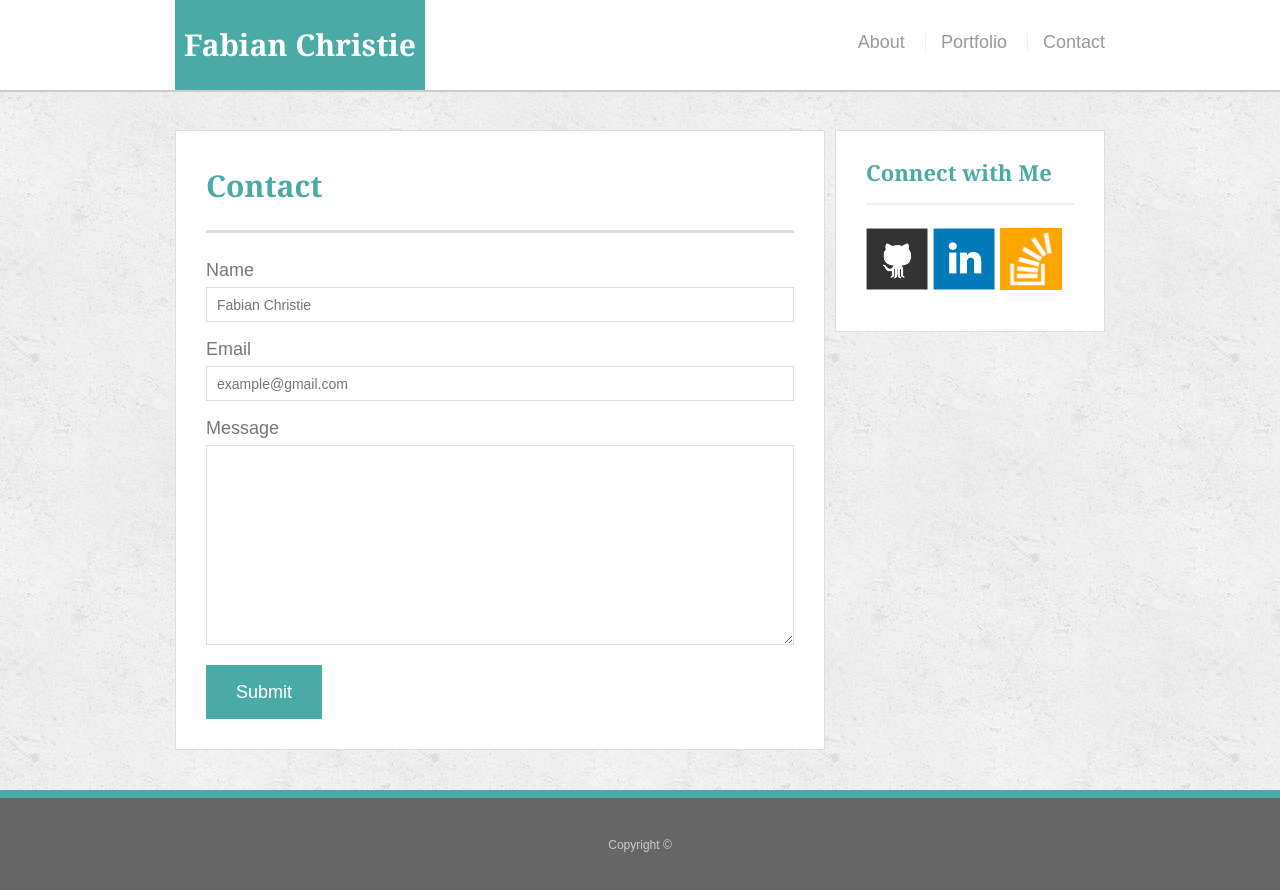
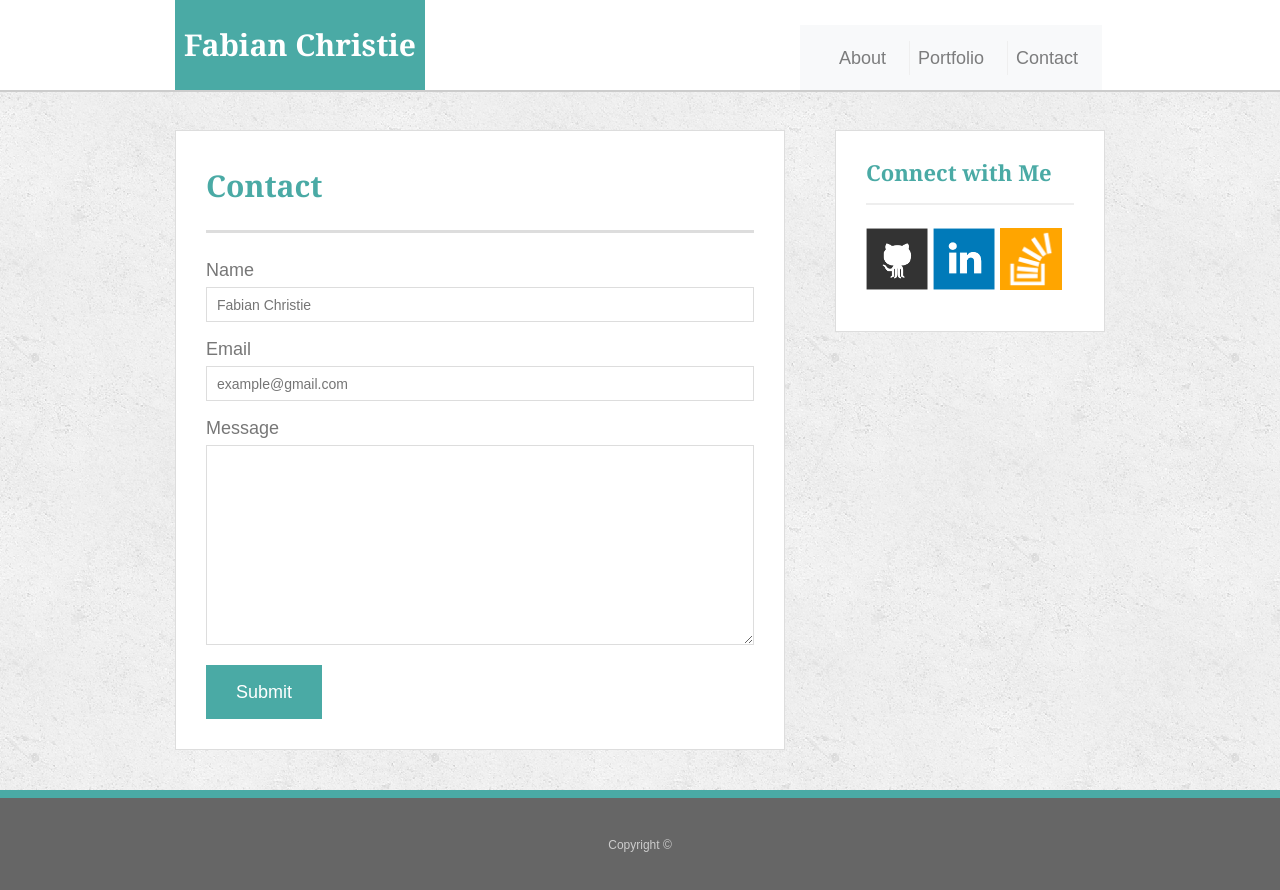
Before and after one commit to fabidali/Bootstrap-Portfolio, a plain HTML site: page contact.html in a window 1280 px wide. Drawn offline with nearby package versions, Linux system fonts and the light colour scheme.

Commit message:
Update contact.html

```diff
--- a/contact.html
+++ b/contact.html
@@ -3,27 +3,46 @@
 
 <head>
   <meta charset="UTF-8">
-  <link rel="stylesheet" href="https://maxcdn.bootstrapcdn.com/bootstrap/4.0.0-alpha.6/css/bootstrap.min.css" integrity="sha384-rwoIResjU2yc3z8GV/NPeZWAv56rSmLldC3R/AZzGRnGxQQKnKkoFVhFQhNUwEyJ" crossorigin="anonymous">
+  <meta name="viewport" content="width=device-width, initial-scale=1">
+  <title>Contact | Fabian Christie</title>
+  <link rel="stylesheet" href="https://maxcdn.bootstrapcdn.com/bootstrap/4.0.0/css/bootstrap.min.css" integrity="sha384-Gn5384xqQ1aoWXA+058RXPxPg6fy4IWvTNh0E263XmFcJlSAwiGgFAW/dAiS6JXm" crossorigin="anonymous">
   <link rel="stylesheet" type="text/css" href="assets/css/reset.css">
   <link rel="stylesheet" type="text/css" href="assets/css/style.css">
-  <title>Contact | Fabian Christie</title>
 </head>
 
 <body>
 
-  <header id="masthead">
+<header id="masthead">
     <div class="container">
-      <a href="index.html" id="logo">Fabian Christie</a>
-      <nav>
-        <a href="index.html">About</a>
-        <a href="portfolio.html">Portfolio</a>
-        <a href="contact.html">Contact</a>
-      </nav>
+      <!-- classes defined for devices varying in different sizes -->
+      <div class="row">
+        <div class="col-md-8 col-lg-8">
+          <a href="index.html" id="logo">Fabian Christie</a>
+        </div>
+
+
+      <nav class="navbar navbar-expand-lg navbar-light bg-light">
+
+  <button class="navbar-toggler" type="button" data-toggle="collapse" data-target="#navbarNavAltMarkup" aria-controls="navbarNavAltMarkup" aria-expanded="false" aria-label="Toggle navigation">
+    <span class="navbar-toggler-icon"></span>
+  </button>
+  <div class="collapse navbar-collapse" id="navbarNavAltMarkup">
+    <div class="navbar-nav">
+
+      <a class="nav-item nav-link" href="index.html">About <span class="sr-only">(current)</span></a>
+      <a class="nav-item nav-link" href="portfolio.html">Portfolio</a>
+      <a class="nav-item nav-link" href="contact.html">Contact</a>
     </div>
-  </header>
+  </div>
+</nav>
+</div>
+</div>
+</header>
 
   <div id="main-container" class="container">
-    <section class="main-section">
+    <div class="row">
+      <div class="col-sm-12 col-md-8">
+      <section class="main-section">
       <h1>Contact</h1>
 
       <form id="contact-form">
@@ -45,6 +64,8 @@
       </form>
 
     </section>
+      </div>
+      <div class=" col-sm-12 col-md-4">
 
     <section class="sidebar">
       <div id="connect">
@@ -56,7 +77,11 @@
       </div>
     </section>
   </div>
+</div>
+</div>
 
+<script src="https://code.jquery.com/jquery-3.3.1.min.js"></script>
+<script src="https://maxcdn.bootstrapcdn.com/bootstrap/4.0.0/js/bootstrap.min.js" integrity="sha384-JZR6Spejh4U02d8jOt6vLEHfe/JQGiRRSQQxSfFWpi1MquVdAyjUar5+76PVCmYl" crossorigin="anonymous"></script>
   <footer>
     <div class="container">
       Copyright &copy;
```
